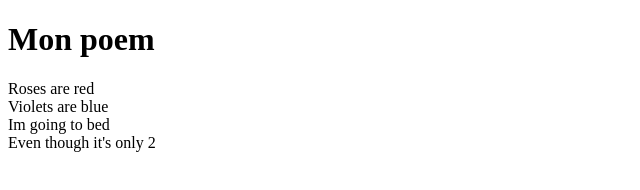
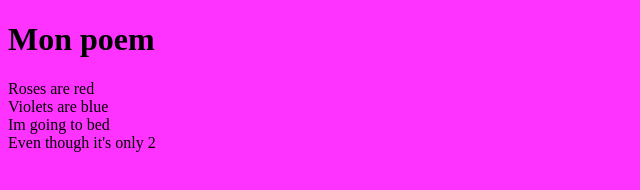
Before and after one commit to seljac29/seljac29.github.io, a plain HTML site: page Poem.html in a window 1280 px wide. Shown: the whole page, without its empty margins (0-640 px from the left). Drawn offline with Linux system fonts and the light colour scheme.

Commit message:
Update Poem.html

```diff
--- a/Poem.html
+++ b/Poem.html
@@ -5,7 +5,8 @@
         <meta charset="utf-8">
     </head>
     <style>
-    background-color:blue;
+        body{
+            background-color:rgb(255,51,255)}
     </style>
     <body>
 
```
